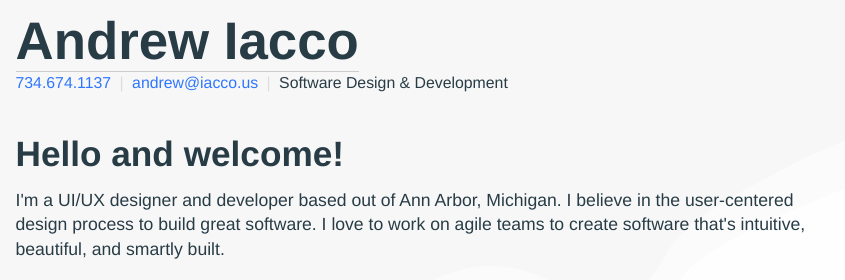
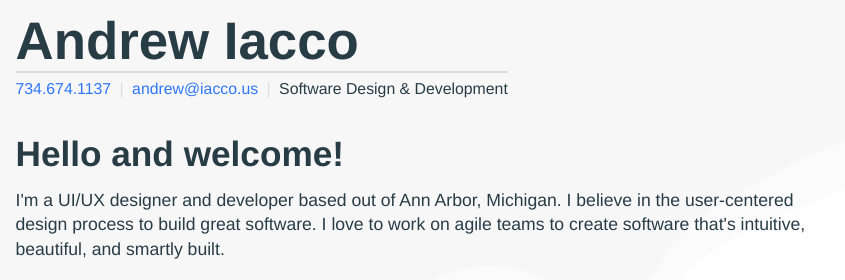
Before and after one commit to iaccoand/iacco_us, a plain HTML site: page index.html in a window 1280 px wide. Shown: the top 280 px of the page, 292-1137 px from the left. Drawn offline with Linux system fonts and the light colour scheme; a web font is replaced by a local one.

Commit message:
Fixing the border at the top to be the same color, evenly spaced, and go the full width of the header contact info.

```diff
--- a/scss/style.scss
+++ b/scss/style.scss
@@ -152,17 +152,6 @@ a:hover {
 	}
 }
 
-/*.responsive-divider {
-	margin-left:3*$gutter;
-	padding-left:3*$gutter;
-	border-left:1px solid $grey-three;
-	@media (#{$bp-smaller-than-phablet}){
-		margin-left:0;
-		padding-left:$gutter;
-		border-left:none;
-	}
-}*/
-
 .padbox {padding:$gutter;}
 
 .hidden {visibility:hidden;}
@@ -209,11 +198,13 @@ a:hover {
 		padding:0;
 		margin:0 20px;
 		display:inline-block;
-		border-bottom:1px solid $grey-four;
 	}
 	p {
 		font-size:.9em;
 		margin:0 20px;
+		padding-top:.5*$gutter;
+		border-top:2px solid $grey-three;
+		display:inline-block;
 	}
 	@media (#{$bp-smaller-than-phablet}){
 		text-align:center;
```
Also changed, not shown: stylesheets/style.css.
